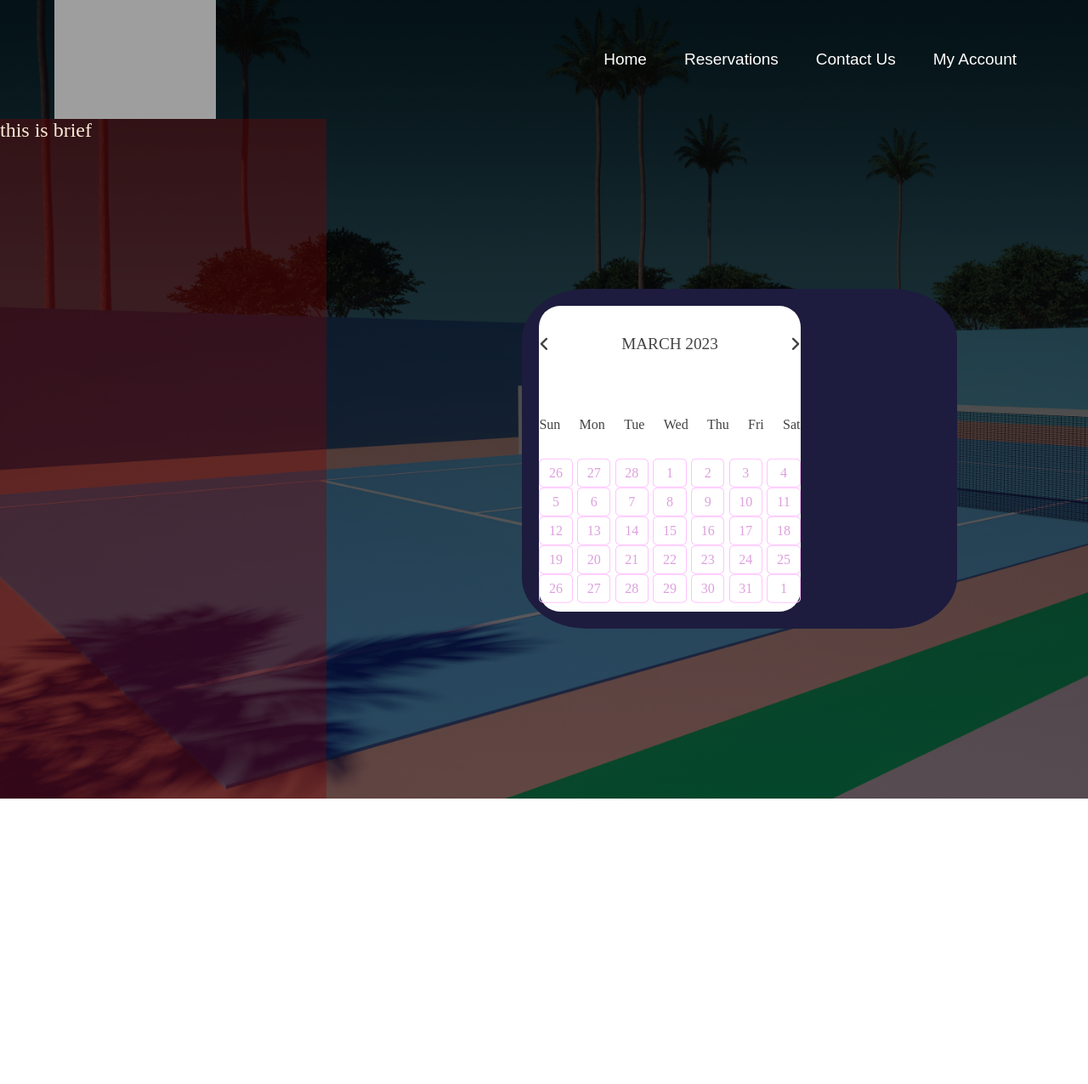
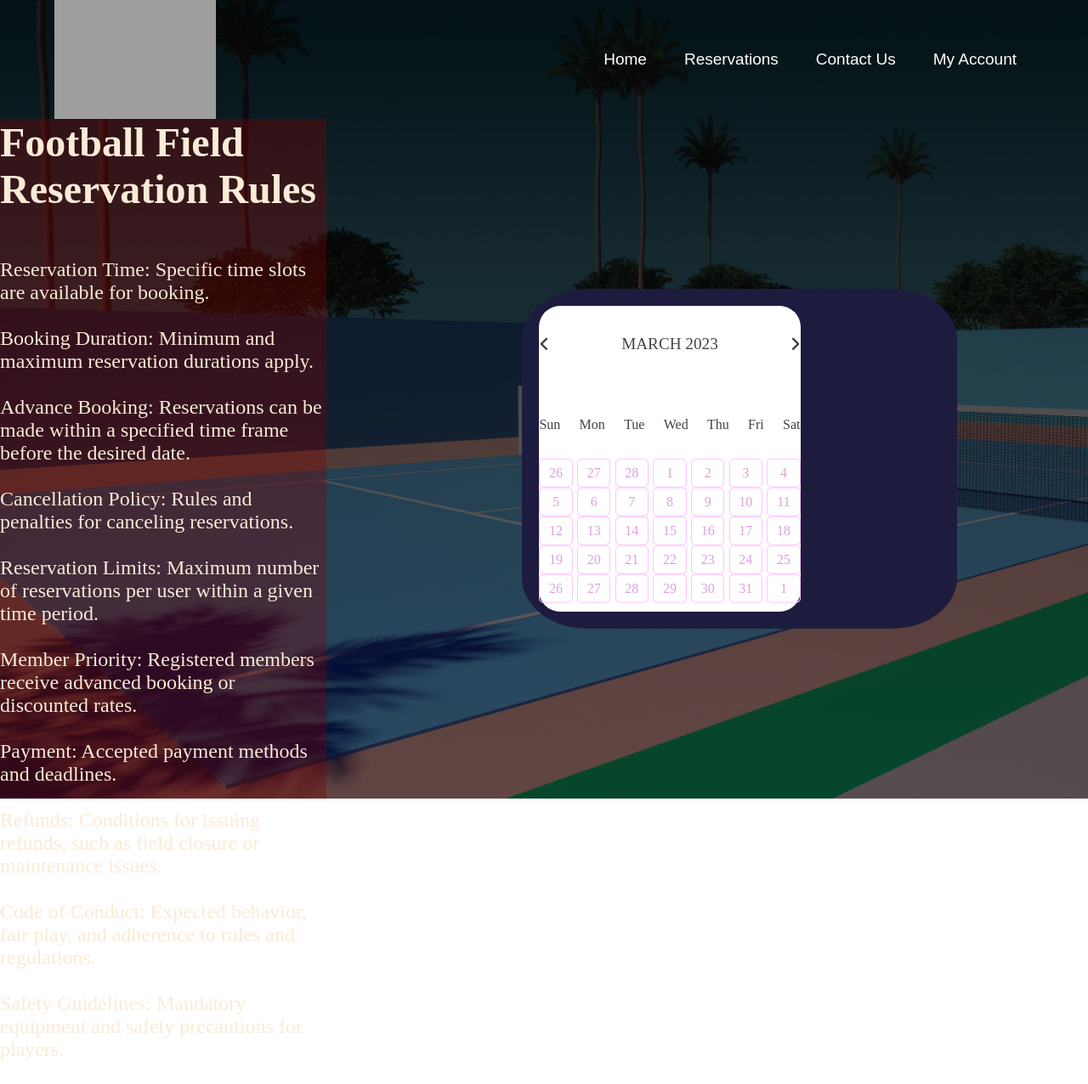
Before and after one commit to ahmed-lotfy-abousalem/courts-reservations-webapp, a Django app: page /Reservations/ReservationsTennis in a window 1280 px wide. Shown: the whole page at 85% size. Before the commit the page ends 940 px from the top, so only its background shows below. Run offline with Django 4.2, Linux system fonts and the light colour scheme; grey boxes are pictures that could not be loaded.

Commit message:
some css

```diff
--- a/ReservationsTennis/templates/ReservationsTennis/ReservationTennis.html
+++ b/ReservationsTennis/templates/ReservationsTennis/ReservationTennis.html
@@ -35,7 +35,42 @@
     </header>
     <div class="content">
     <div class="brief">
-        this is brief
+        <h1>Football Field Reservation Rules</h1>
+        <br>
+        <br>
+
+
+        <ul>
+            <li>Reservation Time: Specific time slots are available for booking.</li>
+            <br>
+            <li>Booking Duration: Minimum and maximum reservation durations apply.</li>
+            <br>
+
+            <li>Advance Booking: Reservations can be made within a specified time frame before the desired date.</li>
+            <br>
+
+            <li>Cancellation Policy: Rules and penalties for canceling reservations.</li>
+            <br>
+
+            <li>Reservation Limits: Maximum number of reservations per user within a given time period.</li>
+            <br>
+
+            <li>Member Priority: Registered members receive advanced booking or discounted rates.</li>
+            <br>
+
+            <li>Payment: Accepted payment methods and deadlines.</li>
+            <br>
+
+            <li>Refunds: Conditions for issuing refunds, such as field closure or maintenance issues.</li>
+            <br>
+
+            <li>Code of Conduct: Expected behavior, fair play, and adherence to rules and regulations.</li>
+            <br>
+
+            <li>Safety Guidelines: Mandatory equipment and safety precautions for players.</li>
+            <br>
+
+          </ul>
     </div>
     <div class="container">
         <div class="left">
```
